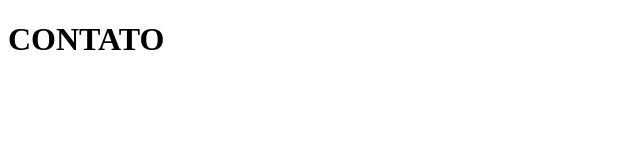
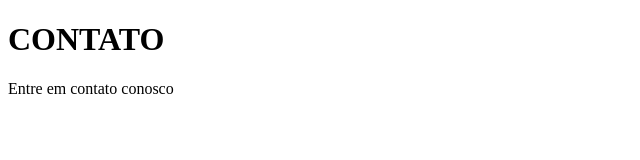
Before and after one commit to DanielYaGoes/Sistema-de-cadastro, a plain HTML site: page Contato.html in a window 1280 px wide. Shown: the whole page, without its empty margins (0-640 px from the left). Drawn offline with Linux system fonts and the light colour scheme.

Commit message:
pedindo para entrar em contato

```diff
--- a/Contato.html
+++ b/Contato.html
@@ -8,5 +8,6 @@
 </head>
 <body>
     <h1>CONTATO</h1>
+    <p>Entre em contato conosco</p>
 </body>
 </html>
```
